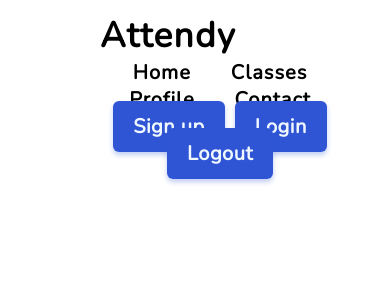
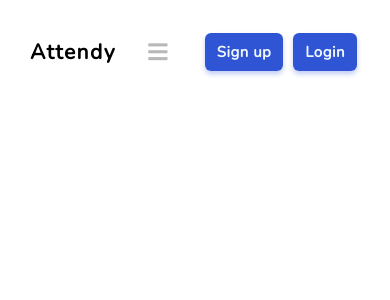
Before and after one commit to thenishantsapkota/Online-Attendance, a Flask app: page /profile in a window 390 px wide. Shown: the top 300 px of the page. Run offline with Flask 2, Linux system fonts and the light colour scheme; some web fonts are replaced.

Commit message:
refactor : made website responsive

```diff
--- a/src/static/css/homepage.css
+++ b/src/static/css/homepage.css
@@ -80,3 +80,71 @@ nav #log-sig{
     border-radius: 6px;
     box-shadow: 0 3px 5px 0 rgb(47 85 212 / 30%);
 }
+
+@media (max-width: 1074px) {
+  nav .menu-btn i{
+    display: block;
+  }
+
+
+  .login-signup{
+      margin-right: -22px;
+
+  }
+
+  .login-signup  ul li a{
+    background-color: #2f55d4 !important;
+    color: aliceblue;
+    padding: 9px 12px;
+      outline: none;
+      text-decoration: none;
+      letter-spacing: 0.5px;
+      -webkit-transition: all 0.3s;
+      transition: all 0.3s;
+      font-weight: 600;
+      border-radius: 6px;
+      box-shadow: 0 3px 5px 0 rgb(47 85 212 / 30%);
+      font-size: 15px ;
+  }
+
+
+
+nav .logo{
+  margin-left: -70px;
+  font-size: 21px;
+}
+
+  nav .main ul{
+    position: fixed;
+    top: 80px;
+    left: -100%;
+    background: rgb(255, 201, 201);
+    height: 100vh;
+    width: 100%;
+    text-align: center;
+    display: block;
+    transition: all 0.3s ease;
+    margin-top: 31px;
+    margin-bottom: 2em;
+  }
+  #click:checked ~ ul{
+    left: 0;
+  }
+  nav .main ul li{
+    width: 100%;
+    margin: 40px 0;
+  }
+  nav .main ul li a{
+    width: 100%;
+    margin-left: -100%;
+    font-size: 20px;
+    transition: 0.6s cubic-bezier(0.68, -0.55, 0.265, 1.55);
+  }
+  #click:checked ~ ul li a{
+    margin-left: 0px;
+  }
+  nav .main ul li a:hover{
+    background: none;
+    color: cyan;
+  }
+}
--- a/src/templates/base.html
+++ b/src/templates/base.html
@@ -29,7 +29,6 @@
       <ul id="log-sig">
         <li><a class="active" href={{url_for("auth.signup")}}>Sign up</a></li>
       <li><a href={{url_for("auth.login")}}>Login</a></li>
-      <li><a href={{url_for("auth.logout")}}>Logout</a></li>
     </ul>
     </div>
   </nav>
```
